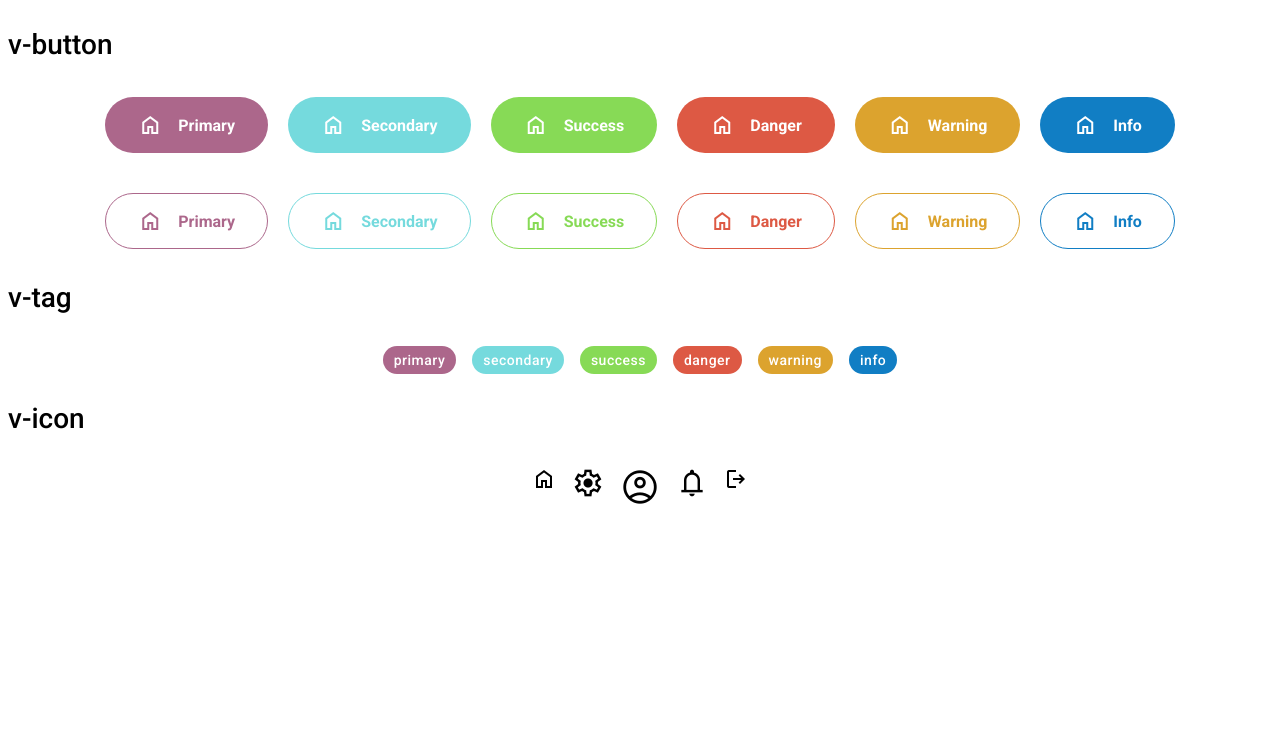
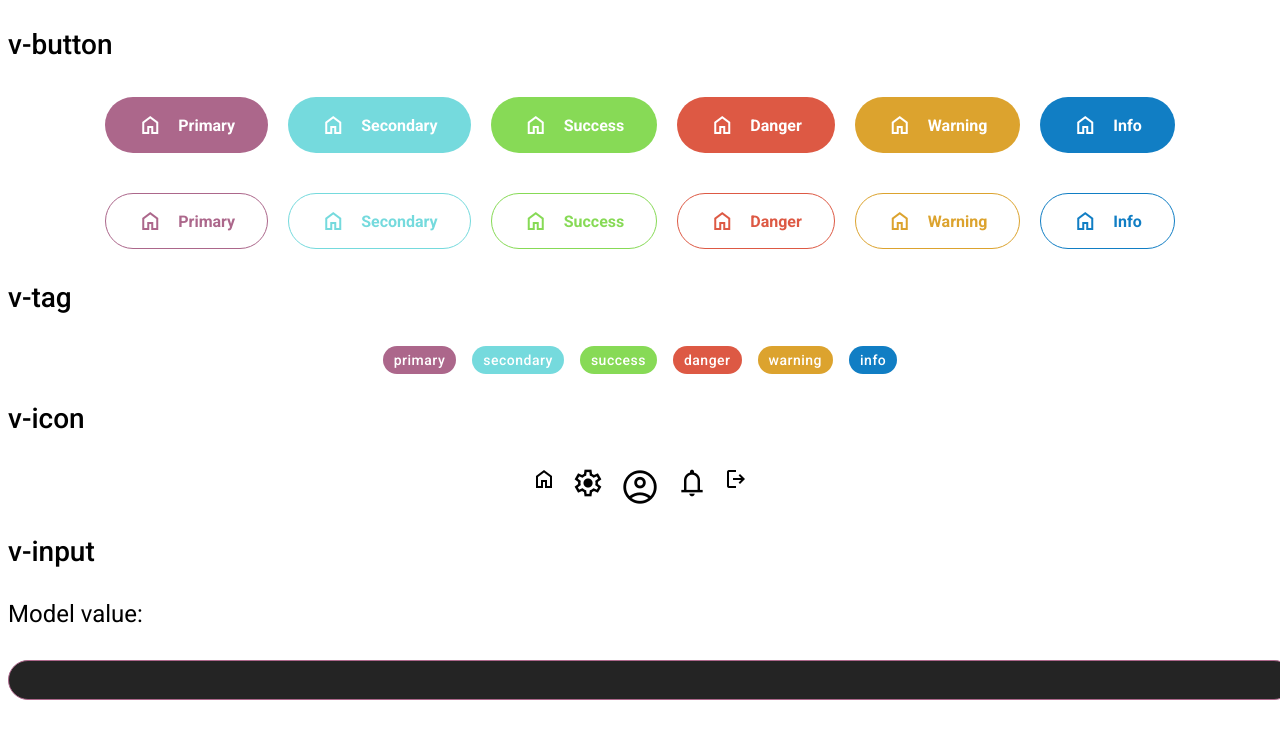
Before and after one commit to vasekzdvihal/components-vue, a Vue app: page / in a window 1280 px wide. Shown: the top 738 px of the page. Built offline with nearby package versions, Linux system fonts and the light colour scheme; the HTML template or start-up script is replaced by a standard one.

Commit message:
Input poc

```diff
--- a/src/App.vue
+++ b/src/App.vue
@@ -3,6 +3,10 @@ import VButton from "./components/base/v-button.vue";
 import { Variant } from "./common/VariantEnum.ts";
 import VTag from "./components/base/v-tag.vue";
 import VIcon from "./components/base/v-icon.vue";
+import VInput from "./components/base/v-input.vue";
+import { ref } from "vue";
+
+const modelValue = ref("");
 </script>
 
 <template>
@@ -43,6 +47,10 @@ import VIcon from "./components/base/v-icon.vue";
     <v-icon name="notifications" size="2rem"></v-icon>
     <v-icon name="logout"></v-icon>
   </div>
+
+  <h3>v-input</h3>
+  <h4>Model value: {{ modelValue }}</h4>
+  <v-input v-model="modelValue" />
 </template>
 
 <style lang="scss">
--- a/src/components/base/v-button.vue
+++ b/src/components/base/v-button.vue
@@ -41,13 +41,8 @@ const classes = computed(() => {
 
 <template>
   <button :class="classes" :aria-label="label">
-    <template v-if="!$slots.default">
-      <slot name="before" />
-      <v-icon v-if="icon" :name="icon" />
-      <span>{{ label }}</span>
-      <slot name="after" />
-    </template>
-    <slot />
+    <span v-if="icon" class="material-symbols-outlined">{{ icon }}</span>
+    <span>{{ label }}</span>
   </button>
 </template>
 
--- /dev/null
+++ b/src/components/base/v-input.vue
@@ -0,0 +1,43 @@
+<script setup lang="ts">
+import { computed } from "vue";
+
+const emit = defineEmits(['update:modelValue']);
+defineProps({
+  modelValue: {
+    type: String,
+    default: '',
+  },
+});
+
+function onInput(event: Event) {
+  const target = event.target as HTMLInputElement;
+  emit('update:modelValue', target.value);
+}
+
+const classes = computed(() => {
+  const result = ['v-input'];
+
+  result.push('focusable');
+
+  return result.join(' ');
+})
+</script>
+
+<template>
+  <input :class="classes" type="text" :value="modelValue" @input="onInput">
+</template>
+
+<style scoped lang="scss">
+@use "src/style/variables" as variables;
+
+.v-input {
+  padding: 10px;
+  border: 1px solid variables.$primary-color;
+  border-radius: variables.$border-radius;
+  background: variables.$dark-color;
+  font-size: 16px;
+  font-weight: 500;
+  letter-spacing: 0.5px;
+  width: 100%;
+}
+</style>
--- a/src/style/variables.scss
+++ b/src/style/variables.scss
@@ -10,6 +10,7 @@ $info-color: #117ec4;
 
 $white-color: white;
 $black-color: black;
+$dark-color: #242424;
 $transparent-color: transparent;
 
 // Radius
```
Also changed, not shown: eslint.config.js (deleted, +0 -12 lines).
